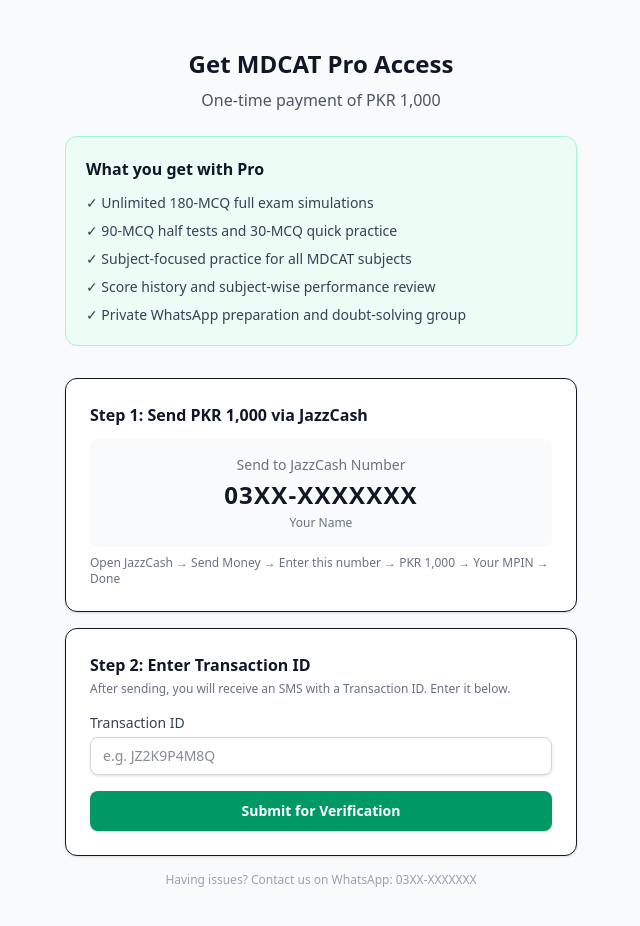
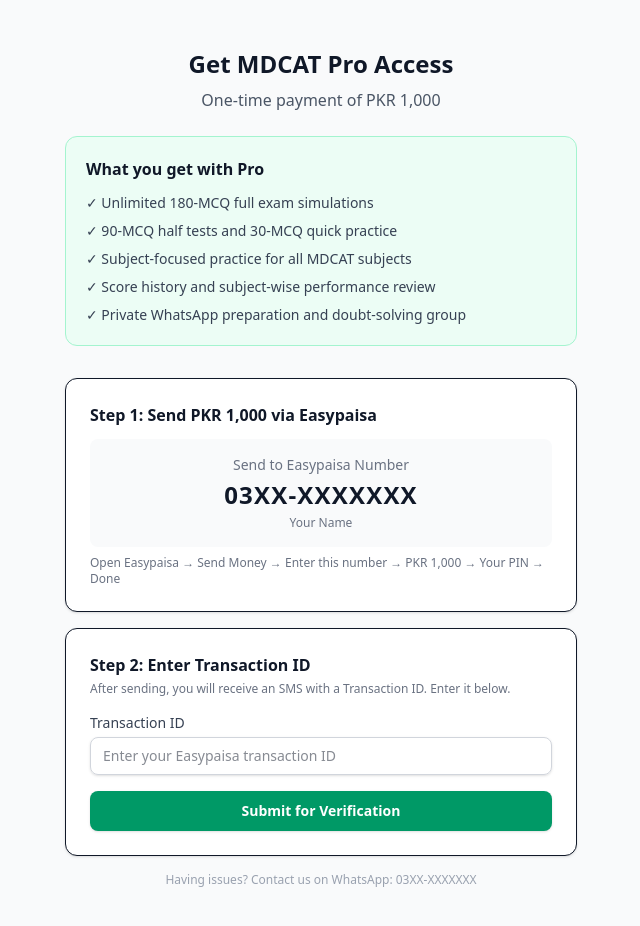
Before and after one commit to AIProjectLab/mdcatprep, a Next.js app: page /payment in a window 1280 px wide. Shown: the top 926 px of the page, without its empty margins (319-959 px from the left). Built offline with nearby package versions, Linux system fonts and the light colour scheme; no server answers; sample sign-in values are in the browser's storage.

Commit message:
Change payment instructions to Easypaisa

```diff
--- a/src/app/payment/client.tsx
+++ b/src/app/payment/client.tsx
@@ -17,7 +17,7 @@
   const handleSubmit = async (e: React.FormEvent) => {
     e.preventDefault();
     if (!txId.trim()) {
-      setError("Please enter the JazzCash transaction ID");
+      setError("Please enter the Easypaisa transaction ID");
       return;
     }
     setError("");
@@ -74,14 +74,14 @@
         </div>
 
         <div className="mt-8 rounded-xl border bg-white p-6 shadow-sm">
-          <h2 className="font-semibold text-gray-900">Step 1: Send PKR 1,000 via JazzCash</h2>
+          <h2 className="font-semibold text-gray-900">Step 1: Send PKR 1,000 via Easypaisa</h2>
           <div className="mt-3 rounded-lg bg-gray-50 p-4 text-center">
-            <p className="text-sm text-gray-500">Send to JazzCash Number</p>
-            <p className="mt-1 text-2xl font-bold text-gray-900 tracking-wider">{process.env.NEXT_PUBLIC_JAZZCASH_NUMBER || "03XX-XXXXXXX"}</p>
-            <p className="mt-1 text-xs text-gray-500">{process.env.NEXT_PUBLIC_JAZZCASH_NAME || "Your Name"}</p>
+            <p className="text-sm text-gray-500">Send to Easypaisa Number</p>
+            <p className="mt-1 text-2xl font-bold text-gray-900 tracking-wider">{process.env.NEXT_PUBLIC_EASYPAISA_NUMBER || "03XX-XXXXXXX"}</p>
+            <p className="mt-1 text-xs text-gray-500">{process.env.NEXT_PUBLIC_EASYPAISA_NAME || "Your Name"}</p>
           </div>
           <p className="mt-2 text-xs text-gray-500">
-            Open JazzCash → Send Money → Enter this number → PKR 1,000 → Your MPIN → Done
+            Open Easypaisa → Send Money → Enter this number → PKR 1,000 → Your PIN → Done
           </p>
         </div>
 
@@ -97,7 +97,7 @@
                 type="text"
                 value={txId}
                 onChange={(e) => setTxId(e.target.value)}
-                placeholder="e.g. JZ2K9P4M8Q"
+                placeholder="Enter your Easypaisa transaction ID"
                 className="mt-1 block w-full rounded-lg border border-gray-300 px-3 py-2 text-sm shadow-sm focus:border-emerald-500 focus:ring-1 focus:ring-emerald-500"
               />
             </div>
```
